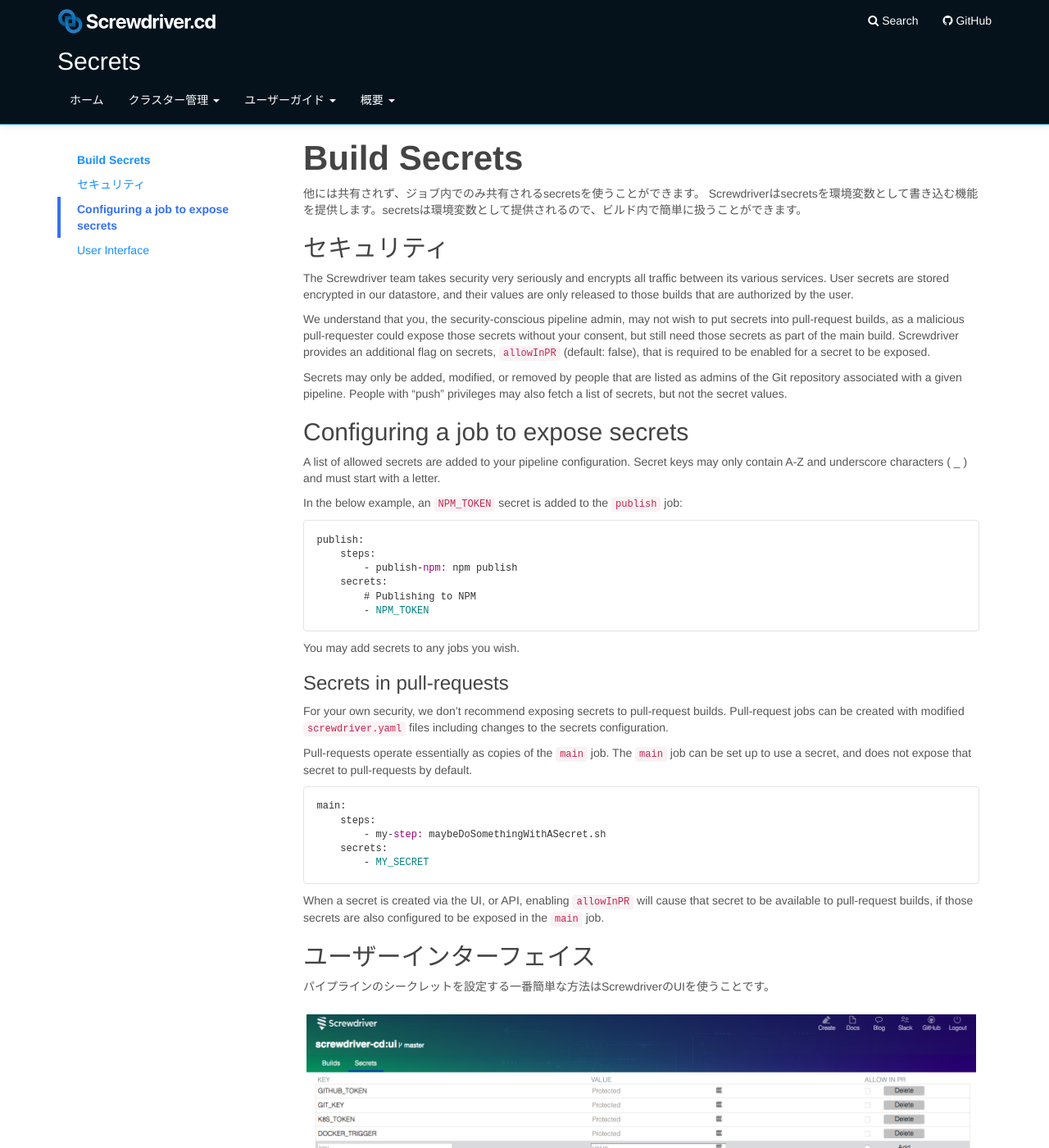
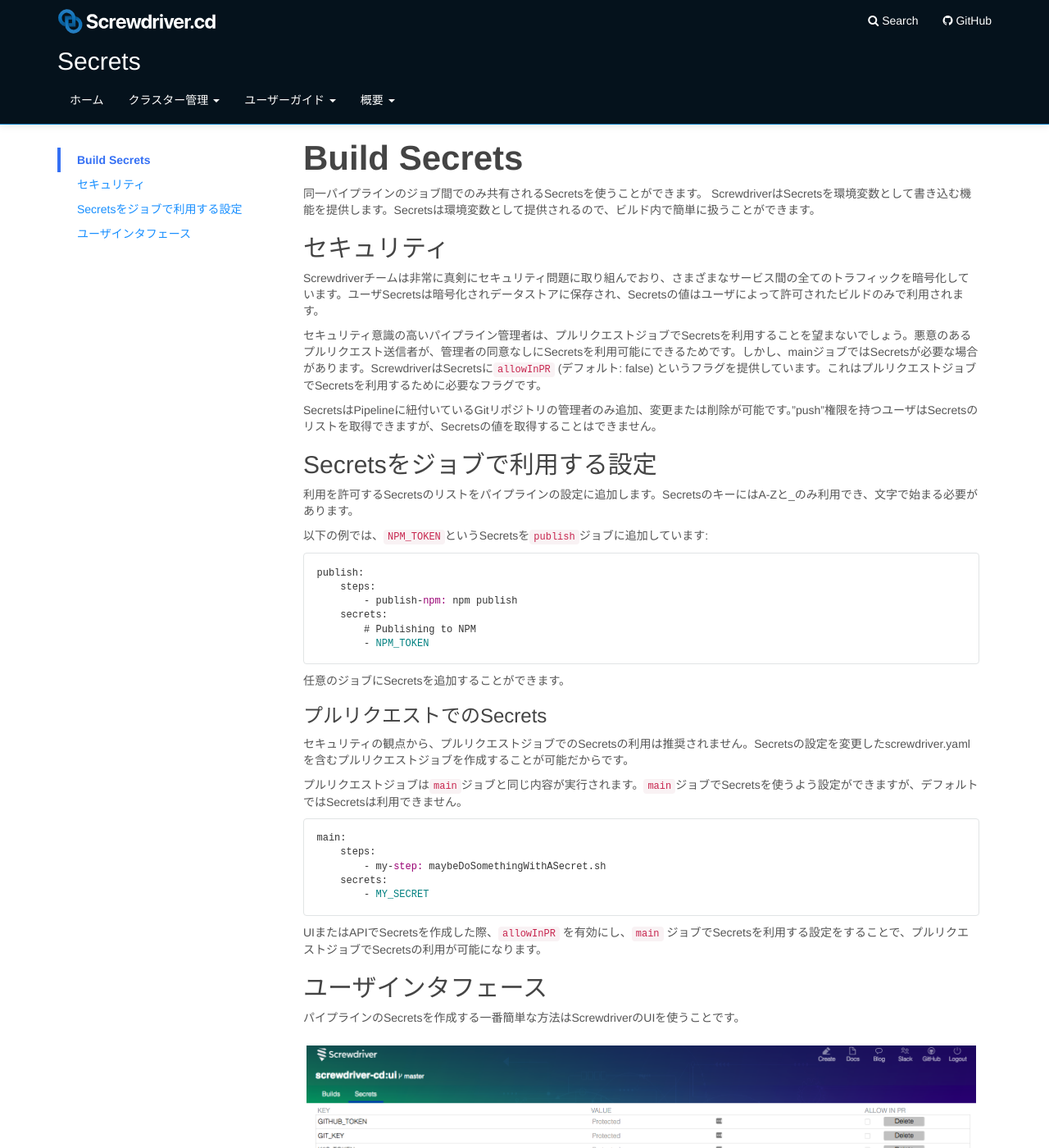
Before and after one commit to screwdriver-cd/guide, a Jekyll site: the page built from docs/ja/user-guide/configuration/secrets.md, in a window 1280 px wide and 1400 px high. Shown: the whole window at 82% size. Built offline with Jekyll 4.4.1, drawn with Linux system fonts in a browser that asks for light colours; some of the changed text lies outside the part shown.

Commit message:
docs: Japanese translation of secrets document (#134)
* Translate secrets.md via GitLocalize

* Translate secrets.md via GitLocalize

* fix translation

````diff
--- a/docs/ja/user-guide/configuration/secrets.md
+++ b/docs/ja/user-guide/configuration/secrets.md
@@ -9,29 +9,29 @@ toc:
   active: 'true'
 - title: セキュリティ
   url: "#セキュリティ"
-- title: Configuring a job to expose secrets
-  url: "#configuring-a-job-to-expose-secrets"
-- title: User Interface
-  url: "#user-interface"
+- title: Secretsをジョブで利用する設定
+  url: "#Secretsをジョブで利用する設定"
+- title: ユーザインタフェース
+  url: "#ユーザインタフェース"
 ---
 
 # Build Secrets
 
-他には共有されず、ジョブ内でのみ共有されるsecretsを使うことができます。 Screwdriverはsecretsを環境変数として書き込む機能を提供します。secretsは環境変数として提供されるので、ビルド内で簡単に扱うことができます。
+同一パイプラインのジョブ間でのみ共有されるSecretsを使うことができます。 ScrewdriverはSecretsを環境変数として書き込む機能を提供します。Secretsは環境変数として提供されるので、ビルド内で簡単に扱うことができます。
 
 ## セキュリティ
 
-The Screwdriver team takes security very seriously and encrypts all traffic between its various services. User secrets are stored encrypted in our datastore, and their values are only released to those builds that are authorized by the user.
+Screwdriverチームは非常に真剣にセキュリティ問題に取り組んでおり、さまざまなサービス間の全てのトラフィックを暗号化しています。ユーザSecretsは暗号化されデータストアに保存され、Secretsの値はユーザによって許可されたビルドのみで利用されます。
 
-We understand that you, the security-conscious pipeline admin, may not wish to put secrets into pull-request builds, as a malicious pull-requester could expose those secrets without your consent, but still need those secrets as part of the main build. Screwdriver provides an additional flag on secrets, `allowInPR` (default: false), that is required to be enabled for a secret to be exposed.
+セキュリティ意識の高いパイプライン管理者は、プルリクエストジョブでSecretsを利用することを望まないでしょう。悪意のあるプルリクエスト送信者が、管理者の同意なしにSecretsを利用可能にできるためです。しかし、mainジョブではSecretsが必要な場合があります。ScrewdriverはSecretsに`allowInPR` (デフォルト: false) というフラグを提供しています。これはプルリクエストジョブでSecretsを利用するために必要なフラグです。
 
-Secrets may only be added, modified, or removed by people that are listed as admins of the Git repository associated with a given pipeline. People with "push" privileges may also fetch a list of secrets, but not the secret values.
+SecretsはPipelineに紐付いているGitリポジトリの管理者のみ追加、変更または削除が可能です。"push"権限を持つユーザはSecretsのリストを取得できますが、Secretsの値を取得することはできません。
 
-## Configuring a job to expose secrets
+## Secretsをジョブで利用する設定
 
-A list of allowed secrets are added to your pipeline configuration. Secret keys may only contain A-Z and underscore characters ( _ ) and must start with a letter.
+利用を許可するSecretsのリストをパイプラインの設定に追加します。SecretsのキーにはA-Zと_のみ利用でき、文字で始まる必要があります。
 
-In the below example, an `NPM_TOKEN` secret is added to the `publish` job:
+以下の例では、`NPM_TOKEN`というSecretsを`publish`ジョブに追加しています:
 
 ```yaml
 publish:
@@ -42,13 +42,13 @@ publish:
         - NPM_TOKEN
 ```
 
-You may add secrets to any jobs you wish.
+任意のジョブにSecretsを追加することができます。
 
-### Secrets in pull-requests
+### プルリクエストでのSecrets
 
-For your own security, we don't recommend exposing secrets to pull-request builds. Pull-request jobs can be created with modified `screwdriver.yaml` files including changes to the secrets configuration.
+セキュリティの観点から、プルリクエストジョブでのSecretsの利用は推奨されません。Secretsの設定を変更したscrewdriver.yamlを含むプルリクエストジョブを作成することが可能だからです。
 
-Pull-requests operate essentially as copies of the `main` job. The `main` job can be set up to use a secret, and does not expose that secret to pull-requests by default.
+プルリクエストジョブは`main`ジョブと同じ内容が実行されます。`main`ジョブでSecretsを使うよう設定ができますが、デフォルトではSecretsは利用できません。
 
 ```yaml
 main:
@@ -58,21 +58,21 @@ main:
         - MY_SECRET
 ```
 
-When a secret is created via the UI, or API, enabling `allowInPR` will cause that secret to be available to pull-request builds, if those secrets are also configured to be exposed in the `main` job.
+UIまたはAPIでSecretsを作成した際、`allowInPR` を有効にし、`main` ジョブでSecretsを利用する設定をすることで、プルリクエストジョブでSecretsの利用が可能になります。
 
-## ユーザーインターフェイス
+## ユーザインタフェース
 
-パイプラインのシークレットを設定する一番簡単な方法はScrewdriverのUIを使うことです。
+パイプラインのSecretsを作成する一番簡単な方法はScrewdriverのUIを使うことです。
 ![Secrets UI](../../../../assets/secrets.png)
 
-### シークレットの作成
+### Secretsの作成
 
-Simply enter the key and value in the inputs in the grey box, and click the add button. A checkbox is provided to allow you to enable `allowInPR`.
+グレーのテキストボックスにキーと値を入力し、Addボタンをクリックします。`allowInPR`のチェックボックスにチェックを入れると、プルリクエストジョブ内でSecretsの利用が可能になります。
 
-### Updating Secrets
+### Secretsの更新
 
-A secret's original value is never delivered to the UI, but values of secrets may be updated in the UI by adding a new value in the text field next to the appropriate key name and clicking the update button.
+Secretsの値はUIから参照することはできませんが、更新は可能です。新しい値を更新したいキーの隣のテキストボックスに入力し、Updateボタンをクリックします。
 
-### Deleting secrets
+### Secretsの削除
 
-Individual secrets may be removed by clicking the Delete button.
+削除したいSecretsのDeleteボタンをクリックします。
````
